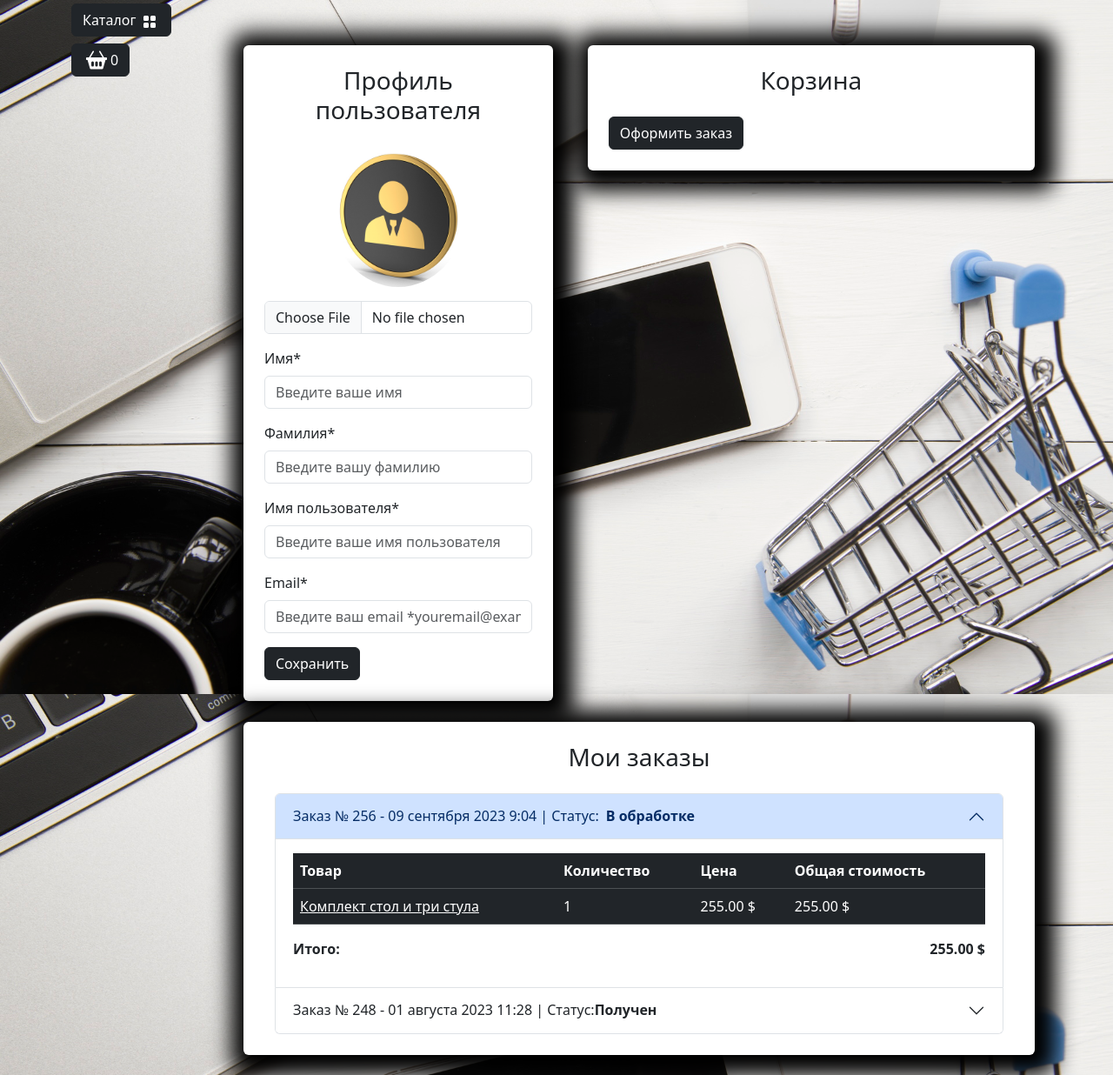
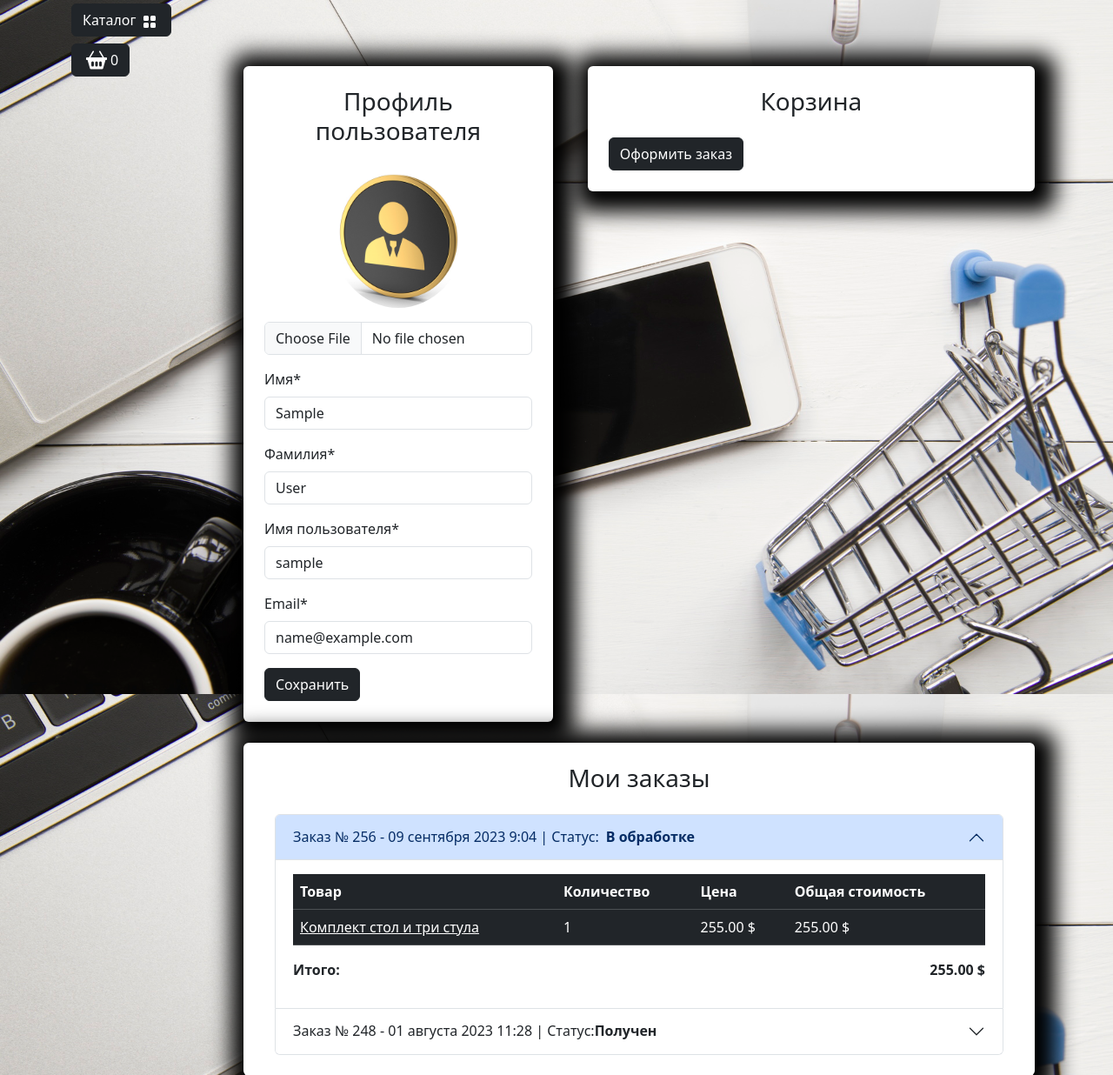
Before and after one commit to Baks456/marketapp, a Django app: page /user/profile/ in a window 1280 px wide. Shown: the part 56-1292 px from the top of the page at 87% size. Run offline with Django 5.2, Linux system fonts and the light colour scheme; the visitor is signed in with stand-in values (Sample User, id 1); data comes from the database, SQL or seed files in the repository; some libraries are stand-ins or nearby versions.

Commit message:
профиль пользователя + django.messages

```diff
--- a/static/deps/js/jquery-events.js
+++ b/static/deps/js/jquery-events.js
@@ -6,7 +6,7 @@ $(document).ready(function () {
     if (notification.length > 0) {
         setTimeout(function () {
             notification.alert('close');
-        }, 7000);
+        }, 5000);
     }
 
     // При клике по значку корзины открываем всплывающее(модальное) окно
--- a/templates/includes/notifications.html
+++ b/templates/includes/notifications.html
@@ -12,6 +12,8 @@
     </div>
 </div>
 {% endif %}
+
+
 
 {% if form.errors %}
     <div class="container mt-4">
@@ -38,3 +40,29 @@
     </div>
 </div>
 {% endif %}
+
+
+<!-- Для оповещений -->
+<div class="container mt-4">
+    <div class="row justify-content-center">
+        <div class="col-md-6">
+{% if messages %}
+                {% for message in messages %}
+                    {% if message.tags == 'success' %}
+                    <div id="notification" class="position-fixed start-50 translate-middle-x z-3 alert alert-success fade show custom-shadow" role="alert">
+                        {{ message }}
+                    </div>
+                    {% endif %}
+                    {% if message.tags == 'warning' %}
+                    <div id="notification" class="position-fixed start-50 translate-middle-x z-3 alert alert-danger fade show custom-shadow" role="alert">
+                        {{ message }}
+                    </div>
+                    {% endif %}
+                {% endfor %}
+            {% else %}
+            <div id="jq-notification" class="position-fixed start-50 translate-middle-x z-3 alert alert-success fade show custom-shadow" style="display: none;" role="alert">
+            </div>
+            {% endif %}
+        </div>
+    </div>
+</div>
--- a/users/forms.py
+++ b/users/forms.py
@@ -1,6 +1,6 @@
 from captcha.fields import CaptchaField
 from django.contrib.auth import get_user_model
-from django.contrib.auth.forms import AuthenticationForm, UserCreationForm
+from django.contrib.auth.forms import AuthenticationForm, UserCreationForm, UserChangeForm
 from django import forms
 
 from users.models import User
@@ -25,8 +25,26 @@ class RegisterUserForm(UserCreationForm):
         model = get_user_model()
         fields = ('username', 'email', 'password1', 'password2', 'first_name', 'last_name')
 
-    def clean_email(self):
-        email = self.cleaned_data.get('email')
-        if get_user_model().objects.filter(email=email).exists():
-            raise forms.ValidationError('Данная почта уже зарегистрирована')
-        return email
+    # def clean_email(self):
+    #     email = self.cleaned_data.get('email')
+    #     if get_user_model().objects.filter(email=email).exists():
+    #         raise forms.ValidationError('Данная почта уже зарегистрирована')
+    #     return email
+
+
+class UserUpdateForm(UserChangeForm):
+    class Meta:
+        model = get_user_model()
+        fields = ('username', 'email', 'last_name', 'first_name', 'photo')
+
+    # def clean_email(self):
+    #     email = self.cleaned_data.get('email')
+    #     if get_user_model().objects.filter(email=email).exists():
+    #         raise forms.ValidationError('Данный адрес почты уже занят')
+    #     return email
+    #
+    # def clean_username(self):
+    #     username = self.cleaned_data.get('username')
+    #     if get_user_model().objects.filter(username=username).exists():
+    #         raise forms.ValidationError('Данное имя пользователя занято')
+    #     return username
--- a/users/models.py
+++ b/users/models.py
@@ -7,7 +7,7 @@ from django.db import models
 class User(AbstractUser):
     photo = models.ImageField(upload_to='users/images/%Y/%m/%d/', blank=True, null=True, verbose_name='Фото пользователя')
     date_of_birth = models.DateField(null=True, blank=True, verbose_name='Дата рождения')
-
+    email = models.EmailField(unique=True, verbose_name='Email')
 
     class Meta:
         verbose_name = "Пользователь"
--- a/users/templates/users/profile.html
+++ b/users/templates/users/profile.html
@@ -14,39 +14,56 @@
                                 <div class="col-md-5">
                                     <div class=" bg-white p-4 mb-4 mx-2 rounded custom-shadow">
                                         <h3 class="text-center mb-4">Профиль пользователя</h3>
-                                        <form>
+                                        <form action="" method="POST" enctype="multipart/form-data">
+                                            {% csrf_token %}
                                             <div class="row">
                                                 <div class="col-md-12 mb-3 text-center">
+                                                {% if user.photo %}
+                                                    <img src="{{ user.photo.url }}"
+                                                        alt="Аватар пользователя" class="img-fluid rounded-circle"
+                                                        style="max-width: 150px;">
+                                                    {% else %}
                                                     <img src="{% static 'deps/images/avatar.png' %}"
                                                         alt="Аватар пользователя" class="img-fluid rounded-circle"
                                                         style="max-width: 150px;">
-                                                    <input type="file" class="form-control mt-3" id="avatar"
+                                                    {% endif %}
+                                                    <input type="file" class="form-control mt-3" id="id_photo" name="photo"
                                                         accept="image/*">
+
                                                 </div>
                                                 <div class="col-md-12 mb-3">
-                                                    <label for="firstName" class="form-label">Имя*</label>
-                                                    <input type="text" class="form-control" id="firstName"
-                                                        placeholder="Введите ваше имя" value="" required>
+                                                    <label for="id_firstName" class="form-label">Имя*</label>
+                                                    <input type="text" class="form-control" id="id_firstName" name="first_name"
+                                                         value="{{ user.first_name }}" required>
                                                 </div>
                                                 <div class="col-md-12 mb-3">
-                                                    <label for="lastName" class="form-label">Фамилия*</label>
-                                                    <input type="text" class="form-control" id="lastName"
-                                                        placeholder="Введите вашу фамилию" value="" required>
+                                                    <label for="id_lastName" class="form-label">Фамилия*</label>
+                                                    <input type="text" class="form-control" id="id_lastName" name="last_name"
+                                                         value="{{ user.last_name }}" required>
                                                 </div>
                                                 <div class="col-md-12 mb-3">
-                                                    <label for="username" class="form-label">Имя пользователя*</label>
-                                                    <input type="text" class="form-control" id="username"
-                                                        placeholder="Введите ваше имя пользователя" value="" required>
+                                                    <label for="id_username" class="form-label">Имя пользователя*</label>
+                                                    <input type="text" class="form-control" id="id_username" name="username"
+                                                         value="{{ user.username }}" required>
                                                 </div>
                                                 <div class="col-md-12 mb-3">
-                                                    <label for="email" class="form-label">Email*</label>
-                                                    <input type="email" class="form-control" id="email"
-                                                        placeholder="Введите ваш email *youremail@example.com" value=""
+                                                    <label for="id_email" class="form-label">Email*</label>
+                                                    <input type="email" class="form-control" id="id_email" name="email"
+                                                           value="{{ user.email }}"
                                                         required>
                                                 </div>
                                             </div>
                                             <button type="submit" class="btn btn-dark">Сохранить</button>
                                         </form>
+                            {% if form.errors %}
+                                    <div class="alert alert-danger alert-dismissible fade show">
+                                {% for error in form.errors.as_data.values %}
+                                    {% for data in error.0 %}
+                                        <p>{{ data }}</p>
+                                    {% endfor %}
+                                {% endfor %}
+                        </div>
+                            {% endif %}
                                     </div>
                                 </div>
                                 <!-- Корзина -->
--- a/users/urls.py
+++ b/users/urls.py
@@ -2,13 +2,13 @@ from django.contrib.auth.views import LogoutView
 from django.urls import path
 
 from users import views
-from users.views import LoginUser, RegisterUser
+from users.views import LoginUser, RegisterUser, UserEditView, UserLogoutView
 
 app_name = 'users'
 
 urlpatterns = [
     path('registration', RegisterUser.as_view(), name='registration'),
-    path('profile/', views.profile, name='profile'),
+    path('profile/', UserEditView.as_view(), name='profile'),
     path('login/', LoginUser.as_view(), name='login'),
-   path('logout/', LogoutView.as_view(), name='logout'),
+   path('logout/', UserLogoutView.as_view(), name='logout'),
 ]
--- a/users/views.py
+++ b/users/views.py
@@ -1,37 +1,55 @@
-from django.contrib.auth.views import LoginView
-from django.contrib.auth.views import LoginView
-from django.shortcuts import render
+from django.contrib.auth.decorators import login_required
+from django.contrib.auth.views import LoginView, LogoutView
+from django.contrib.messages.views import SuccessMessageMixin
+from django.http import request
 from django.urls import reverse_lazy
-from django.views.generic import CreateView
+from django.utils.decorators import method_decorator
+from django.views.generic import CreateView, UpdateView
 
-from users.forms import UserLoginForm, RegisterUserForm
+from users.forms import UserLoginForm, RegisterUserForm, UserUpdateForm
 
 
 # Create your views here.
 
 
-class LoginUser(LoginView):
+class LoginUser(SuccessMessageMixin, LoginView):
     template_name = 'users/login.html'
     form_class = UserLoginForm
     extra_context = {'title': 'Авторизация'}
+
+    success_message = f' Добро пожаловать!'
 
     def get_success_url(self):
         return reverse_lazy('catalog:catalog', kwargs={'cat_slug': 'all'})
 
 
-def profile(request):
-    context = {
-        'title': 'Профиль пользователя',
-
-    }
-    return render(request, 'users/profile.html', context)
 
 
-class RegisterUser(CreateView):
+class RegisterUser(CreateView, SuccessMessageMixin):
     template_name = 'users/registration.html'
     form_class = RegisterUserForm
     extra_context = {'title': 'Регистрация'}
     success_url = reverse_lazy('users:login')
+    success_message = 'Аккаунт зарегистрирован'
+
+
+@method_decorator(login_required, name="dispatch")
+class UserEditView(UpdateView, SuccessMessageMixin):
+    template_name = 'users/profile.html'
+    form_class = UserUpdateForm
+    extra_context = {'title': 'Мой профиль'}
+    success_message = 'Данные пользователя успешно изменены'
+
+
+    def get_object(self):
+        return self.request.user
+
+    def get_success_url(self):
+        return reverse_lazy('users:profile')
+
+@method_decorator(login_required, name="dispatch")
+class UserLogoutView(LogoutView, SuccessMessageMixin):
+    success_message = 'Вы вышли из аккаунта'
 
 # def user_logout(request):
 #     auth.logout(request)
@@ -60,3 +78,10 @@
 #
 #     }
 #     return render(request, 'users/registration.html', context)
+
+# def profile(request):
+#     context = {
+#         'title': 'Профиль пользователя',
+#
+#     }
+#     return render(request, 'users/profile.html', context)
```
Also changed, not shown: users/templates/users/registration.html (+9 -8 lines).
